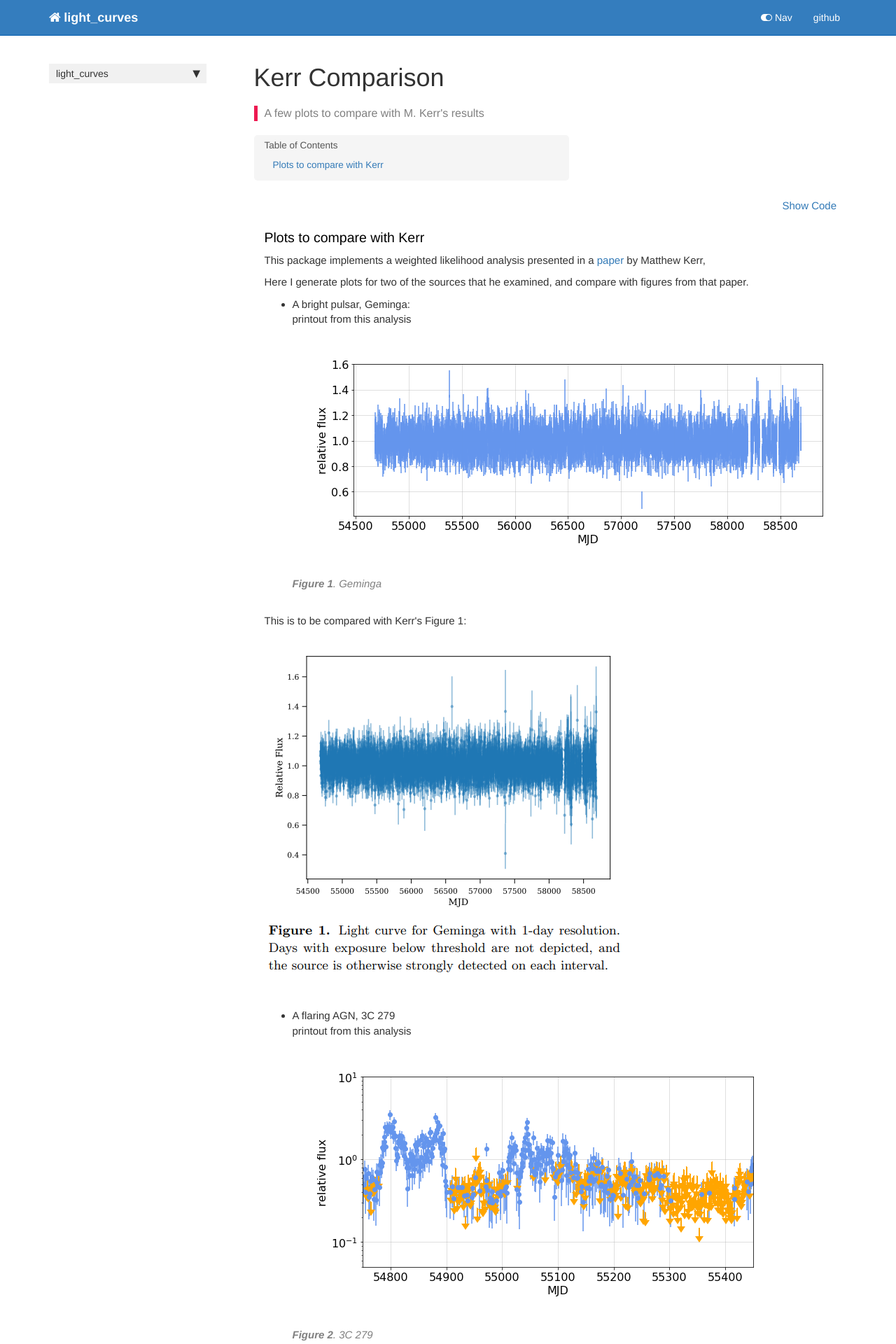
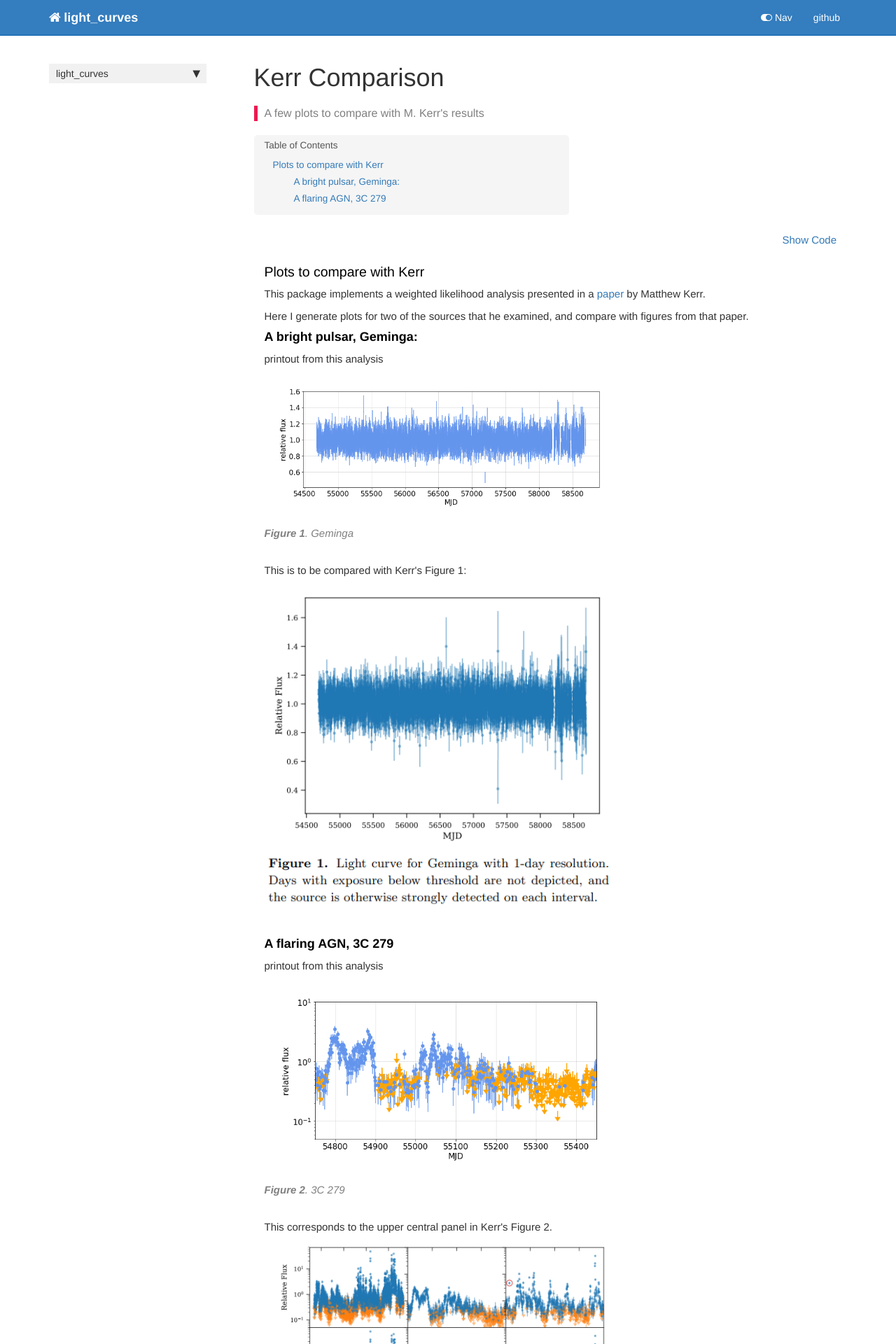
Before and after one commit to tburnett/light_curves, a Jekyll site: the page built from docs/kerr_comparison.html, in a window 1280 px wide. Shown: the top 1920 px of the page at 70% size. Built offline with Jekyll 4.4.1, drawn with Linux system fonts in a browser that asks for light colours; nearby versions of some CDN libraries; comment, search, counter and statistics services are not loaded.

Commit message:
fix css image problem

```diff
--- a/docs/css/customstyles.css
+++ b/docs/css/customstyles.css
@@ -132,14 +132,6 @@ margin-top: -40px
     width: 100%;
     box-sizing: border-box;
             }
-
-.post-content img {
-    margin: 12px 0px 3px 0px;
-    width: auto;
-    height: auto;
-    max-width: 100%;
-    max-height: 100%;
-}
 
 .post-content ol li, .post-content ul li {
     /*margin: 10px 0px;*/
@@ -942,26 +934,6 @@ span.soft {
 }
 
 
-.post-content img {
-    margin: 12px 0px 3px 0px;
-    width: auto;
-    height: auto;
-    max-width: 100%;
-    max-height: 100%;
-}
-.col-md-9 img {
-    max-width: 100%;
-    max-height: 100%;
-}
-
-
-.post-content img {
-    margin: 12px 0px 3px 0px;
-    width: auto;
-    height: auto;
-    max-width: 100%;
-    max-height: 100%;
-}
 
 .videoThumbs img {
     float: left;
--- a/docs/kerr_comparison.html
+++ b/docs/kerr_comparison.html
@@ -44,19 +44,19 @@ nb_path: "nbs/13_kerr_comparison.ipynb"
 <span class="sd">    ### Plots to compare with Kerr</span>
 <span class="sd">        </span>
 <span class="sd">    This package implements a weighted likelihood analysis presented</span>
-<span class="sd">    in a [paper](https://arxiv.org/pdf/1910.00140.pdf) by Matthew Kerr, </span>
+<span class="sd">    in a [paper](https://arxiv.org/pdf/1910.00140.pdf) by Matthew Kerr. </span>
 
 <span class="sd">    Here I generate plots for two of the sources that he examined,</span>
 <span class="sd">    and compare with figures from that paper.</span>
 <span class="sd"> </span>
-<span class="sd">    - A bright pulsar, {source1.name}:</span>
+<span class="sd">    #### A bright pulsar, {source1.name}:</span>
 <span class="sd">    {print_out1}    </span>
 <span class="sd">    {fig1}    </span>
 <span class="sd">    This is to be compared with Kerr&#39;s Figure 1:    </span>
 <span class="sd">    {kerr_fig1}</span>
 <span class="sd">    </span>
 <span class="sd">        </span>
-<span class="sd">    - A flaring AGN, {source2.name}</span>
+<span class="sd">    #### A flaring AGN, {source2.name}</span>
 <span class="sd">    {print_out2}</span>
 <span class="sd">    {fig2}</span>
 <span class="sd">    </span>
@@ -110,20 +110,14 @@ nb_path: "nbs/13_kerr_comparison.ipynb"
 
 <div class="output_markdown rendered_html output_subarea ">
 <h3 id="Plots-to-compare-with-Kerr">Plots to compare with Kerr<a class="anchor-link" href="#Plots-to-compare-with-Kerr"> </a></h3><p>This package implements a weighted likelihood analysis presented
-in a <a href="https://arxiv.org/pdf/1910.00140.pdf">paper</a> by Matthew Kerr,</p>
+in a <a href="https://arxiv.org/pdf/1910.00140.pdf">paper</a> by Matthew Kerr.</p>
 <p>Here I generate plots for two of the sources that he examined,
 and compare with figures from that paper.</p>
-<ul>
-<li>A bright pulsar, Geminga:
-<details class="descripton" ><summary data-open="Hide " data-close="Show "> printout from this analysis </summary> <p style="margin-left: 5%"><pre>Restoring the light curve from /tmp/light_curves/Geminga_lightcurve.pkl <br></pre></p> </details>    <div class="jupydoc_fig"><a href="images/kerr_check_fig_01.png"<figure>   <img src="images/kerr_check_fig_01.png" alt="Figure 1 at images/kerr_check_fig_01.png" width=500>  <figcaption><b>Figure 1</b>. Geminga</figcaption></figure></a></div></li>
-</ul>
-<p>This is to be compared with Kerr's Figure 1:</p>
+<h4 id="A-bright-pulsar,-Geminga:">A bright pulsar, Geminga:<a class="anchor-link" href="#A-bright-pulsar,-Geminga:"> </a></h4><p><details class="descripton" ><summary data-open="Hide " data-close="Show "> printout from this analysis </summary> <p style="margin-left: 5%"><pre>Restoring the light curve from /tmp/light_curves/Geminga_lightcurve.pkl <br></pre></p> </details></p>
+<div class="jupydoc_fig"><a href="images/kerr_check_fig_01.png"<figure>   <img src="images/kerr_check_fig_01.png" alt="Figure 1 at images/kerr_check_fig_01.png" width=500>  <figcaption><b>Figure 1</b>. Geminga</figcaption></figure></a></div><p>This is to be compared with Kerr's Figure 1:</p>
 <div class="jupydoc_fig"> <a href="images/kerr_fig1.png">  <figure>    <img src="images/kerr_fig1.png"  width=500       alt="Image kerr_fig1.png at images/kerr_fig1.png">
-  <figcaption></figcaption></figure></a></div><ul>
-<li>A flaring AGN, 3C 279
-<details class="descripton" ><summary data-open="Hide " data-close="Show "> printout from this analysis </summary> <p style="margin-left: 5%"><pre>Restoring the light curve from /tmp/light_curves/3C_279_lightcurve.pkl <br></pre></p> </details><div class="jupydoc_fig"><a href="images/kerr_check_fig_02.png"<figure>   <img src="images/kerr_check_fig_02.png" alt="Figure 2 at images/kerr_check_fig_02.png" width=500>  <figcaption><b>Figure 2</b>. 3C 279</figcaption></figure></a></div></li>
-</ul>
-<p>This corresponds to the upper central panel in Kerr's Figure 2.</p>
+  <figcaption></figcaption></figure></a></div><h4 id="A-flaring-AGN,-3C-279">A flaring AGN, 3C 279<a class="anchor-link" href="#A-flaring-AGN,-3C-279"> </a></h4><p><details class="descripton" ><summary data-open="Hide " data-close="Show "> printout from this analysis </summary> <p style="margin-left: 5%"><pre>Restoring the light curve from /tmp/light_curves/3C_279_lightcurve.pkl <br></pre></p> </details></p>
+<div class="jupydoc_fig"><a href="images/kerr_check_fig_02.png"<figure>   <img src="images/kerr_check_fig_02.png" alt="Figure 2 at images/kerr_check_fig_02.png" width=500>  <figcaption><b>Figure 2</b>. 3C 279</figcaption></figure></a></div><p>This corresponds to the upper central panel in Kerr's Figure 2.</p>
 <div class="jupydoc_fig"> <a href="images/kerr_fig2.png">  <figure>    <img src="images/kerr_fig2.png"  width=500       alt="Image kerr_fig2.png at images/kerr_fig2.png">
   <figcaption></figcaption></figure></a></div>
 </div>
```
Also changed, not shown: 1 other file.
